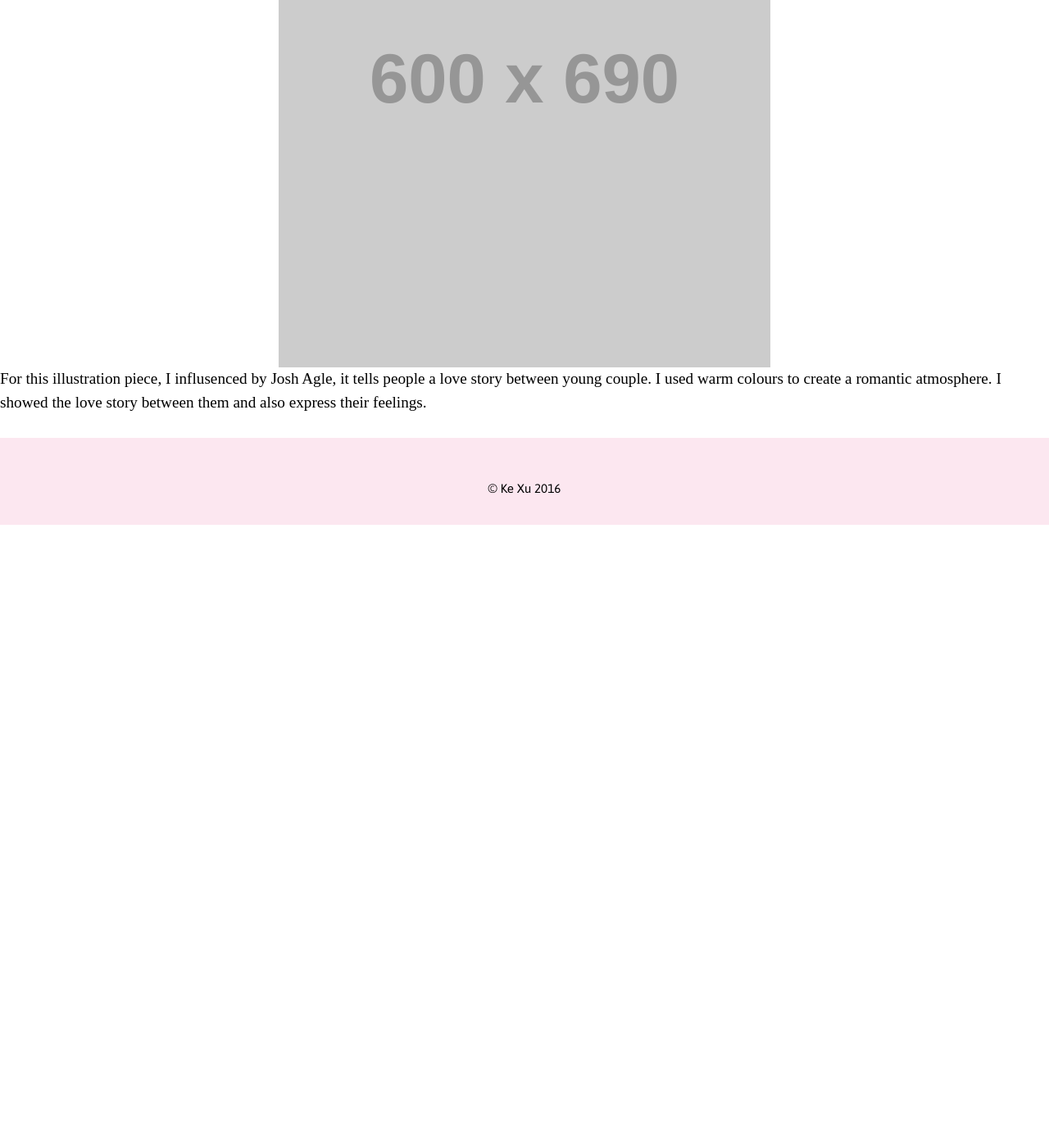
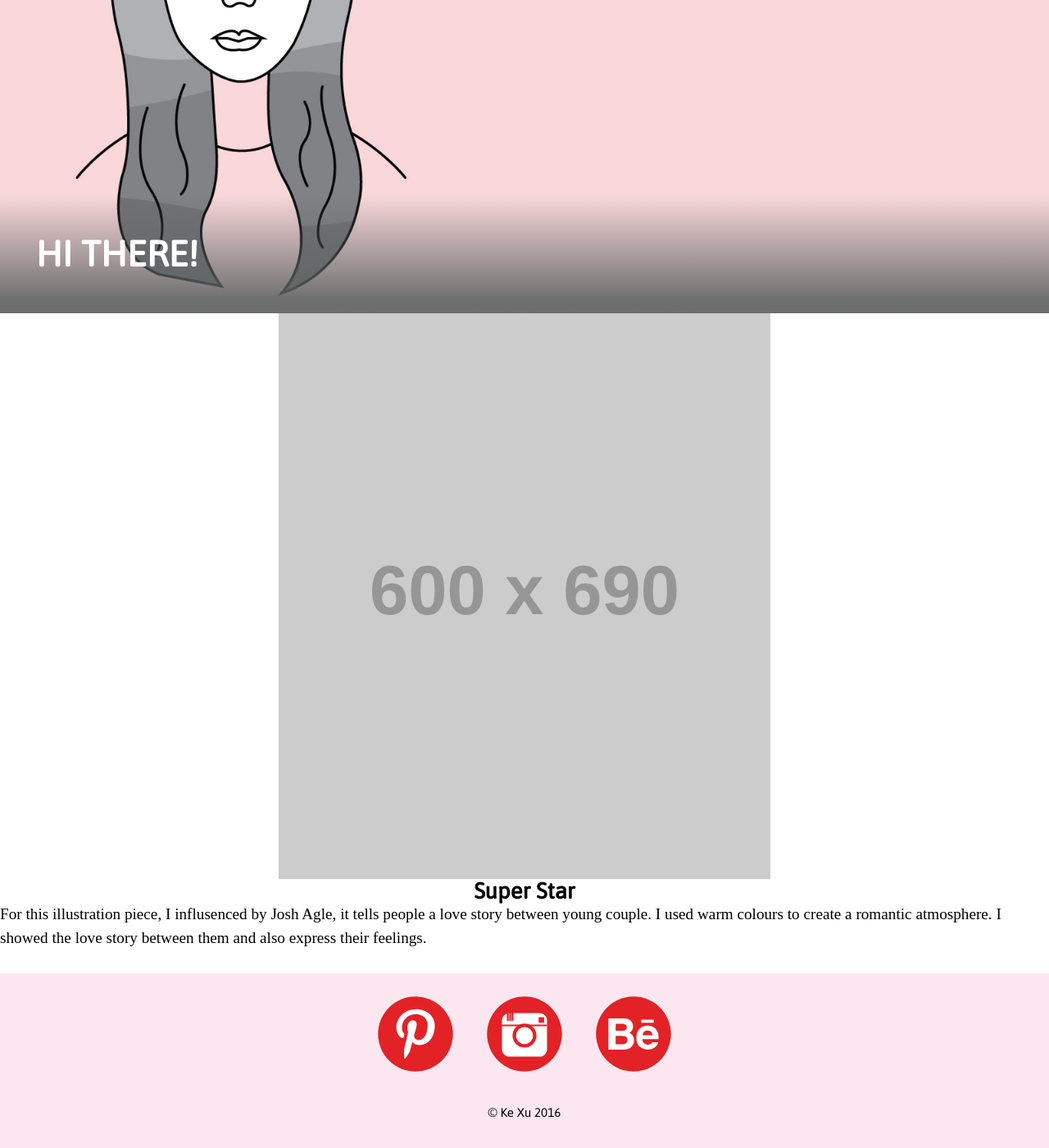
Before and after one commit to xuke918/portfolio-1, a Jekyll site: the page built from portfolio-1.html, in a window 1280 px wide and 1400 px high, scrolled down 258 px. Shown: the whole window at 82% size. Built offline with Jekyll 4.4.1, drawn with Linux system fonts in a browser that asks for light colours; before the commit the page ends 900 px from its top, so only the background shows below that.

Commit message:
Added {{site.baseurl}}/ to each image.

```diff
--- a/_layouts/default.html
+++ b/_layouts/default.html
@@ -20,17 +20,17 @@
 <body>
   <header>
     <div class="banner">
-      <img class="img-flex" src="images/banner.jpg">
+      <img class="img-flex" src="{{site.baseurl}}/images/banner.jpg">
 
       <h1 class="banner-title yotta">HI THERE!</h1>
       <nav>
         <input type="checkbox" class="nav-check" id="nav-check">
         <label class="nav-label" for="nav-check">
-          <img class="nav-open" src="images/nav-icon.svg" alt="Open Navigation">
-          <img class="nav-close" src="images/nav-icon-close.svg" alt="Close Navigation">
+          <img class="nav-open" src="{{site.baseurl}}/images/nav-icon.svg" alt="Open Navigation">
+          <img class="nav-close" src="{{site.baseurl}}/images/nav-icon-close.svg" alt="Close Navigation">
         </label>
         <ul class="nav yotta">
-          <li class="home"><a href="{{site.baseurl}}/index">Home</a></li>
+          <li class="home"><a href="{{site.baseurl}}/">Home</a></li>
           <li><a href="{{site.baseurl}}/#about">About</a></li>
           <li><a href="{{site.baseurl}}/#work">Work</a></li>
           <li><a href="{{site.baseurl}}/#contact">Contact</a></li>
@@ -45,9 +45,9 @@
 
 <footer>
   <ul class="social-icons">
-    <li><a class="pinterest" href="https://www.pinterest.com/xuke3070/ke/"><img src="images/pinterest.svg" alt=""></a></li>
-    <li><a class="instagram" href="https://instagram.com/xuke3070/"><img src="images/instagram.svg" alt=""></a></li>
-    <li><a class="behance" href="https://www.behance.net/xu000151ddc6/"><img src="images/behance.svg" alt=""></a></li>
+    <li><a class="pinterest" href="https://www.pinterest.com/xuke3070/ke/"><img src="{{site.baseurl}}/images/pinterest.svg" alt=""></a></li>
+    <li><a class="instagram" href="https://instagram.com/xuke3070/"><img src="{{site.baseurl}}/images/instagram.svg" alt=""></a></li>
+    <li><a class="behance" href="https://www.behance.net/xu000151ddc6/"><img src="{{site.baseurl}}/images/behance.svg" alt=""></a></li>
   </ul>
   <p class="copyright pad-b micro">© Ke Xu 2016</p>
 </footer>
--- a/portfolio-1.html
+++ b/portfolio-1.html
@@ -4,5 +4,6 @@
 
   <main>
     <img class="person" src="http://placehold.it/600x690">
+    <h3>Super Star</h3>
     <p>For this illustration piece, I influsenced by Josh Agle, it tells people a love story between young couple. I used warm colours to create a romantic atmosphere. I showed the love story between them and also express their feelings.</p>
   </main>
--- a/portfolio-2.html
+++ b/portfolio-2.html
@@ -40,7 +40,7 @@
 
   <footer>
     <ul class="social-icons">
-      <li><a class="pinterest" href="https://www.pinterest.com/xuke3070/ke/"><img src="images/pinterest.svg" alt=""></a></li>
+      <li><a class="pinterest" href="https://www.pinterest.com/xuke3070/ke/"><img src="{{site.baseurl}}/images/pinterest.svg" alt=""></a></li>
       <li><a class="instagram" href="https://instagram.com/xuke3070/"><img src="images/instagram.svg" alt=""></a></li>
       <li><a class="behance" href="https://www.behance.net/xu000151ddc6/"><img src="images/behance.svg" alt=""></a></li>
     </ul>
```
Also changed, not shown: index.html (+8 -8 lines), 3 other files.
